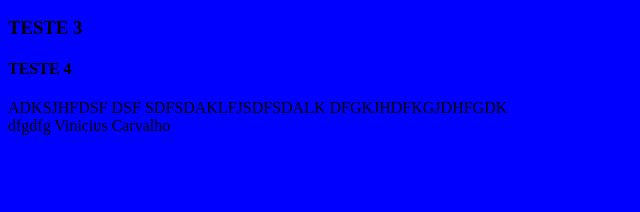
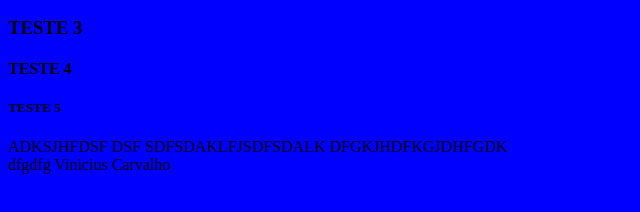
Before and after one commit to VinniciusC/CursoGitAlura, a plain HTML site: page index.html in a window 1280 px wide. Shown: the part 110-322 px from the top of the page, without its empty margins (0-640 px from the left). Drawn offline with Linux system fonts and the light colour scheme.

Commit message:
inserido H5

```diff
--- a/index.html
+++ b/index.html
@@ -9,6 +9,7 @@
 	<h2>TESTE 2</h2>
 	<h3>TESTE 3</h3>
 	<h4>TESTE 4</h4>
+	<h5>TESTE 5</h5>
 	ADKSJHFDSF
 	DSF
 	SDFSDAKLFJSDFSDALK
```
